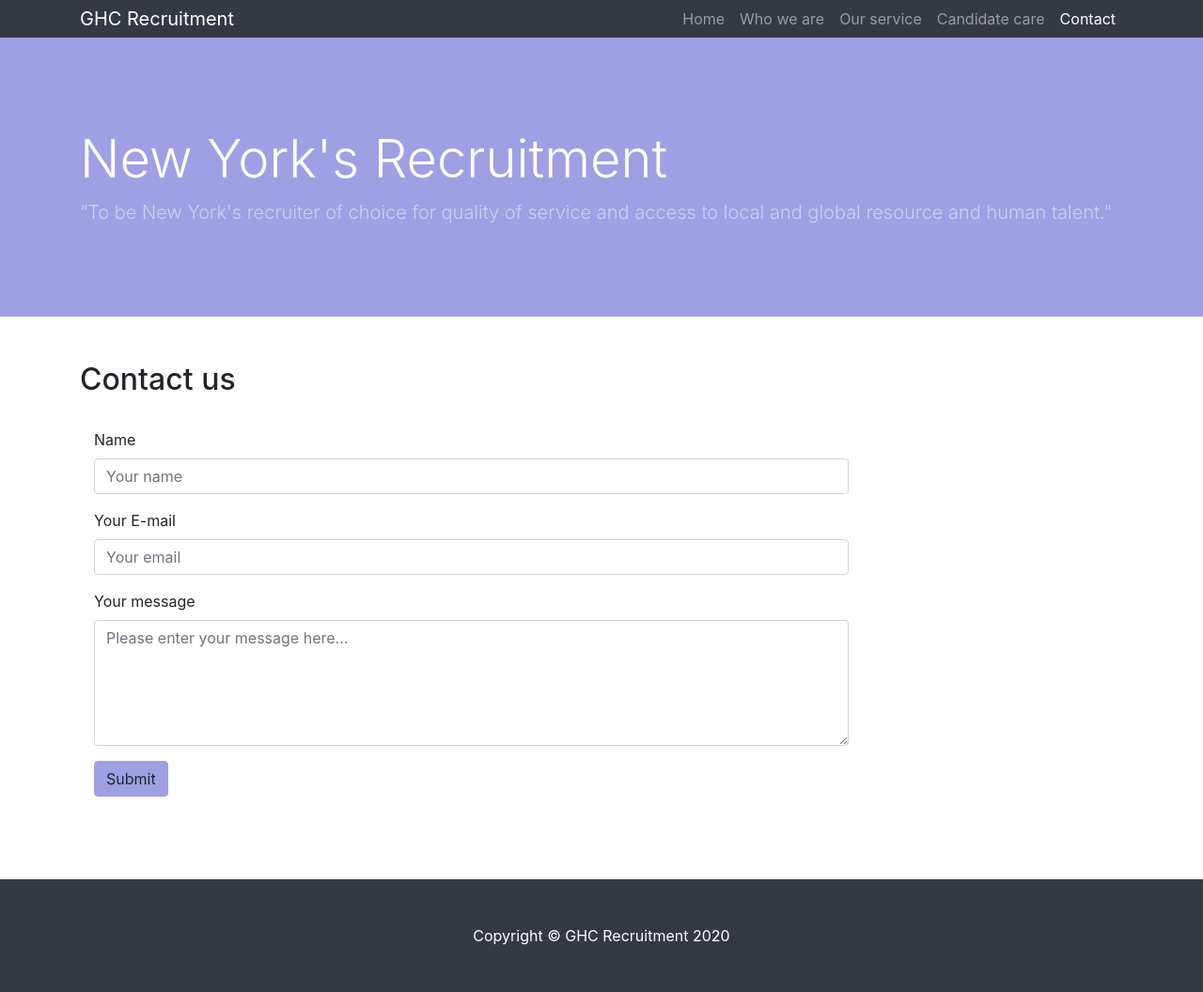
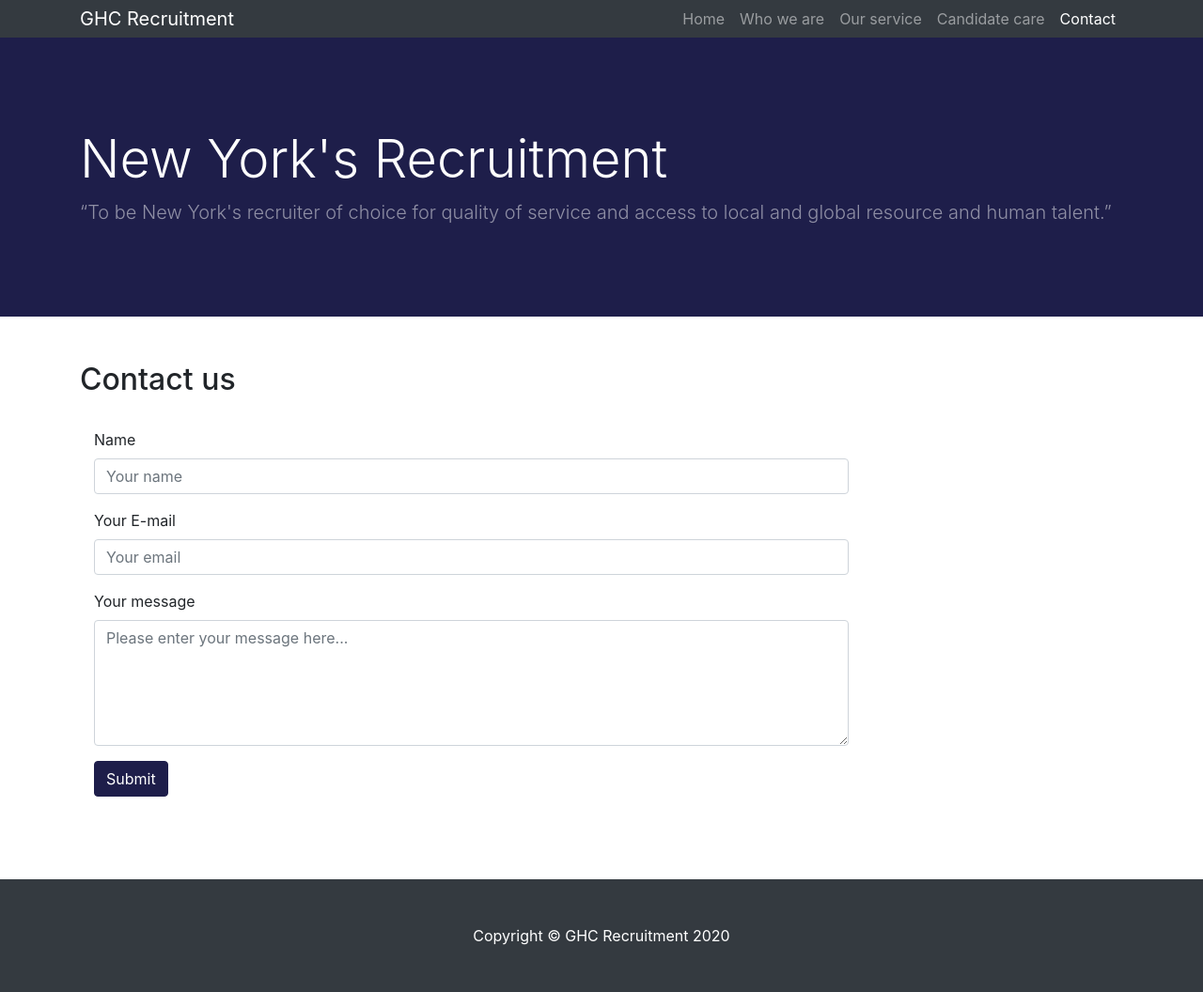
Before and after one commit to MalWalters/ghc-recruitment.github.io, a Jekyll site: the page built from _pages/contact.md, in a window 1280 px wide. Shown: the whole page at 94% size. Built offline with Jekyll 4.4.1, drawn with Linux system fonts in a browser that asks for light colours; our own code applies the rules of GitHub Pages for plain Markdown files.

Commit message:
colour change for the header

```diff
--- a/_config.yml
+++ b/_config.yml
@@ -3,7 +3,7 @@ description: A business home page starter template for Bootstrap 4 featuring mar
 
 baseurl: /ghc-recruitment.github.io
 #color-scheme: "mediumseagreen" # the scheme can be any HEX code like "#00aa55"
-color-scheme: "#9f9fe3"
+color-scheme: "#1e1e4a"
 
 sass:
   sass_dir: /assets/css/_sass
```
